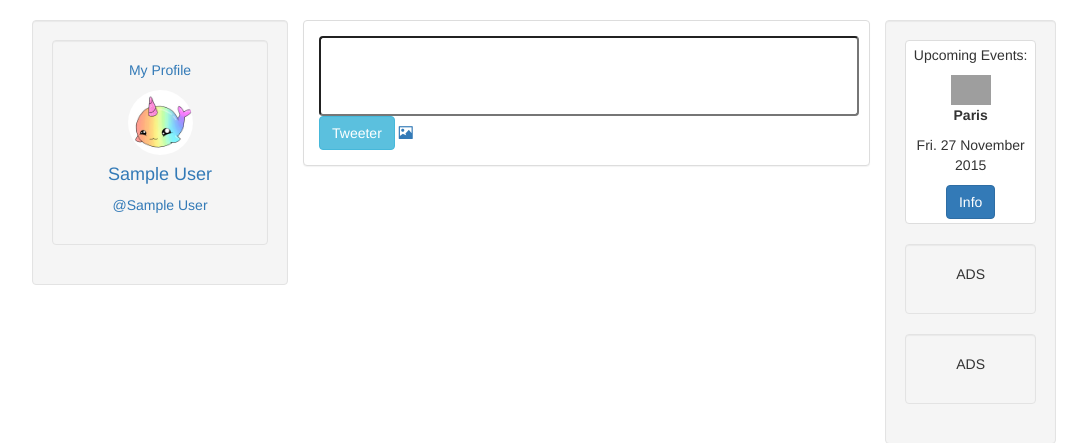
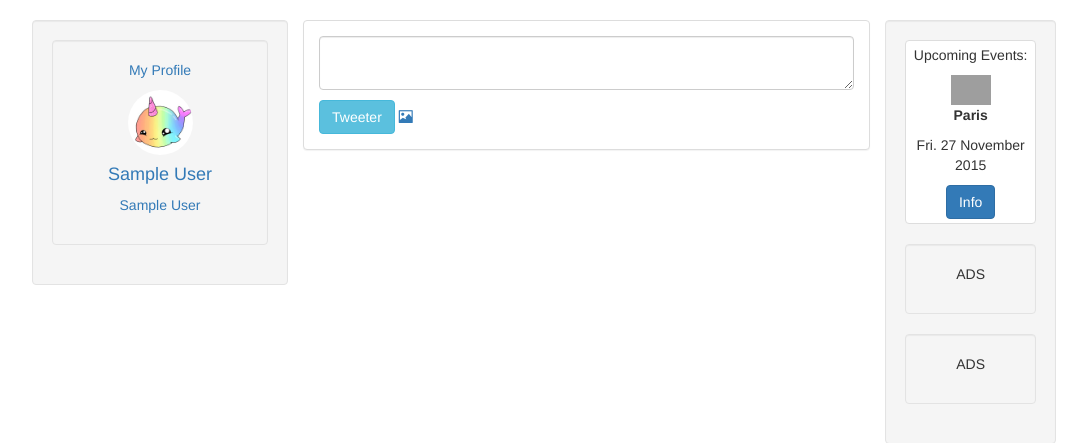
Before and after one commit to quentinguitard/Twitter_Academie, a PHP site: page /index.php?controller=home in a window 1280 px wide. Shown: the part 103-546 px from the top of the page, without its empty margins (96-1183 px from the left). Run offline with PHP 8.4, Linux system fonts and the light colour scheme; the visitor is signed in with stand-in values (Sample User, id 1); data that the repository does not hold is empty; some libraries are stand-ins or nearby versions; grey boxes are pictures that could not be loaded.

Commit message:
style home/profile

```diff
--- a/style/home.css
+++ b/style/home.css
@@ -27,17 +27,17 @@
 	margin-top: 10px !important;
 }
 
-.text {
-	height: 80px;
-	width: 540px;
-	border-radius: 4px;
+.space-down {
+	margin-bottom: 10px;
 }
 
 .arianne {
-	width: 650px;
+	width: 100%;
 	padding: 15px;
 }
-
+.col-sm-9 {
+	width: 100%;
+}
 footer {
       background-color: #555;
       color: white;
--- a/style/profil.css
+++ b/style/profil.css
@@ -42,7 +42,7 @@
 
 .text {
 	height: 80px;
-	width: 540px;
+	width: 100%;
 	border-radius: 4px;
 }
 
--- a/views/home.php
+++ b/views/home.php
@@ -36,7 +36,7 @@ $countRow = count($row);
 					<p><a href="index.php?controller=profile">My Profile</a></p>
 					<img src="image/unicorn.jpg" class="img-circle" height="65" width="65" alt="Avatar">
 					<h4><a href="#"><?php echo $usermanager->select($_SESSION['idUser'])['fullName']; ?></a></h4>
-					<p><a href="#">@<?php echo $usermanager->select($_SESSION['idUser'])['displayName']; ?></a></p>
+					<p><a href="#"><?php echo $usermanager->select($_SESSION['idUser'])['displayName']; ?></a></p>
 				</div>
 			</div>
 			<div class="col-sm-7">
@@ -45,8 +45,8 @@ $countRow = count($row);
 					<div class="col-sm-12">
 						<div class="panel panel-default text-left">
 							<div class="panel-body">
-								<form method="post" action="">
-									<input class="text" name="tweetContent" type="textarea">
+								<form method="post" action="" class="form">
+									<textarea class="form-control space-down" name="tweetContent" cols="3"></textarea>
 									<input type="submit" class="btn btn-info" name="envoyer" value="Tweeter">
 									<a type="button" class="glyphicon glyphicon-picture"></a>
 								</form>
@@ -56,7 +56,6 @@ $countRow = count($row);
 				</div>
 
 				<div class="row">
-
 					<div class="col-sm-9">
 
 
--- a/views/profile.php
+++ b/views/profile.php
@@ -4,7 +4,7 @@ $db = $database->getConnection();
 $usermanager = new UserManager($db);
 $gertrude = new TweetManager($db);
 
-$row = $gertrude->showTweets($_SESSION['idUser']);
+$row = $gertrude->showMyTweet($_SESSION['idUser']);
 
 $countRow = count($row);
 
@@ -92,7 +92,7 @@ $countRow = count($row);
 						<div class="panel panel-default text-left">
 							<div class="panel-body">
 								<form method="post" action="">
-									<input class="text" name="tweetContent" type="textarea">
+									<textarea class="form-control space-down" name="tweetContent" cols="3"></textarea>
 									<input type="submit" class="btn btn-info" name="envoyer" value="Tweeter">
 									<a type="button" class="glyphicon glyphicon-picture"></a>
 								</form>
```
